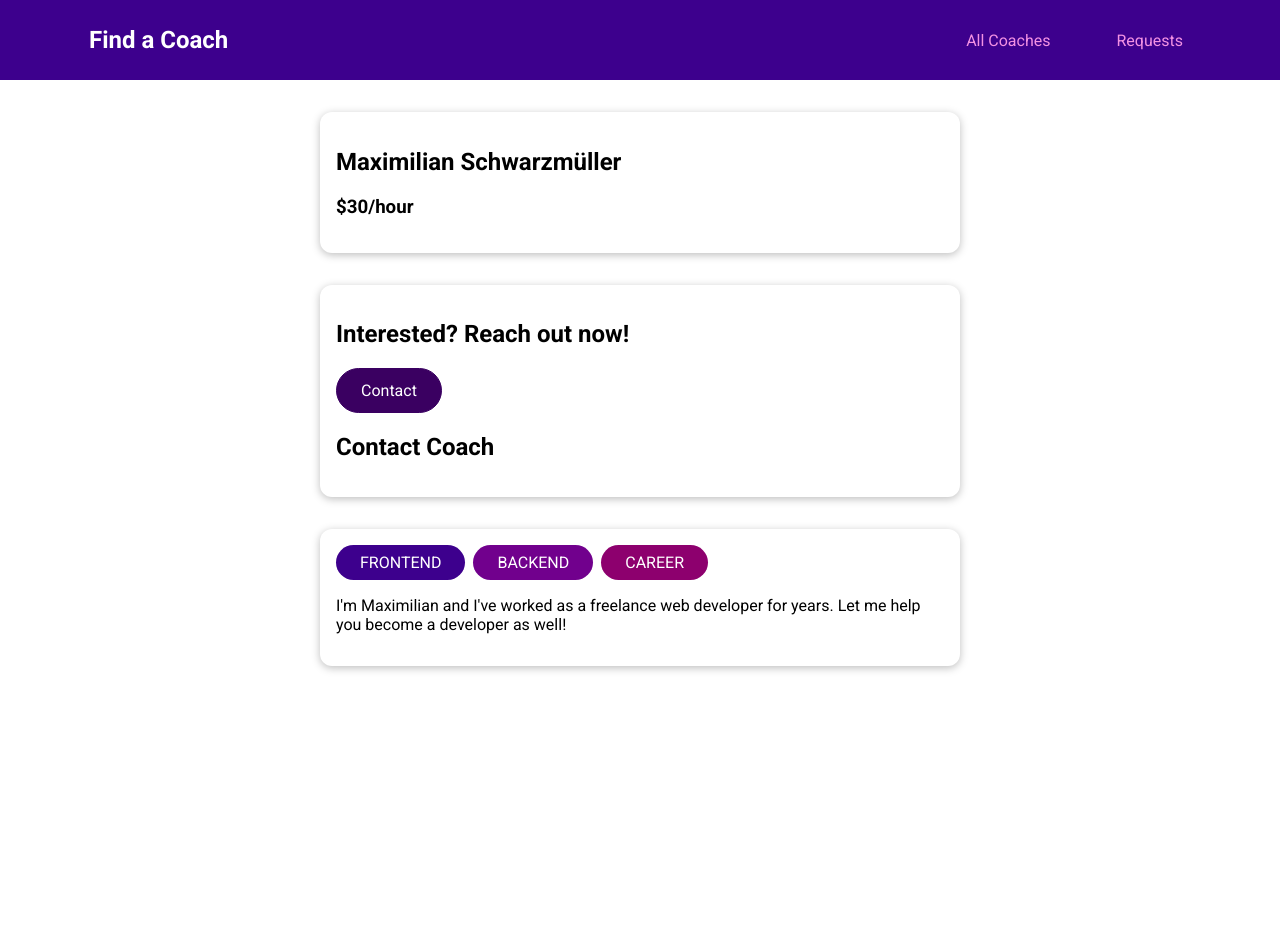
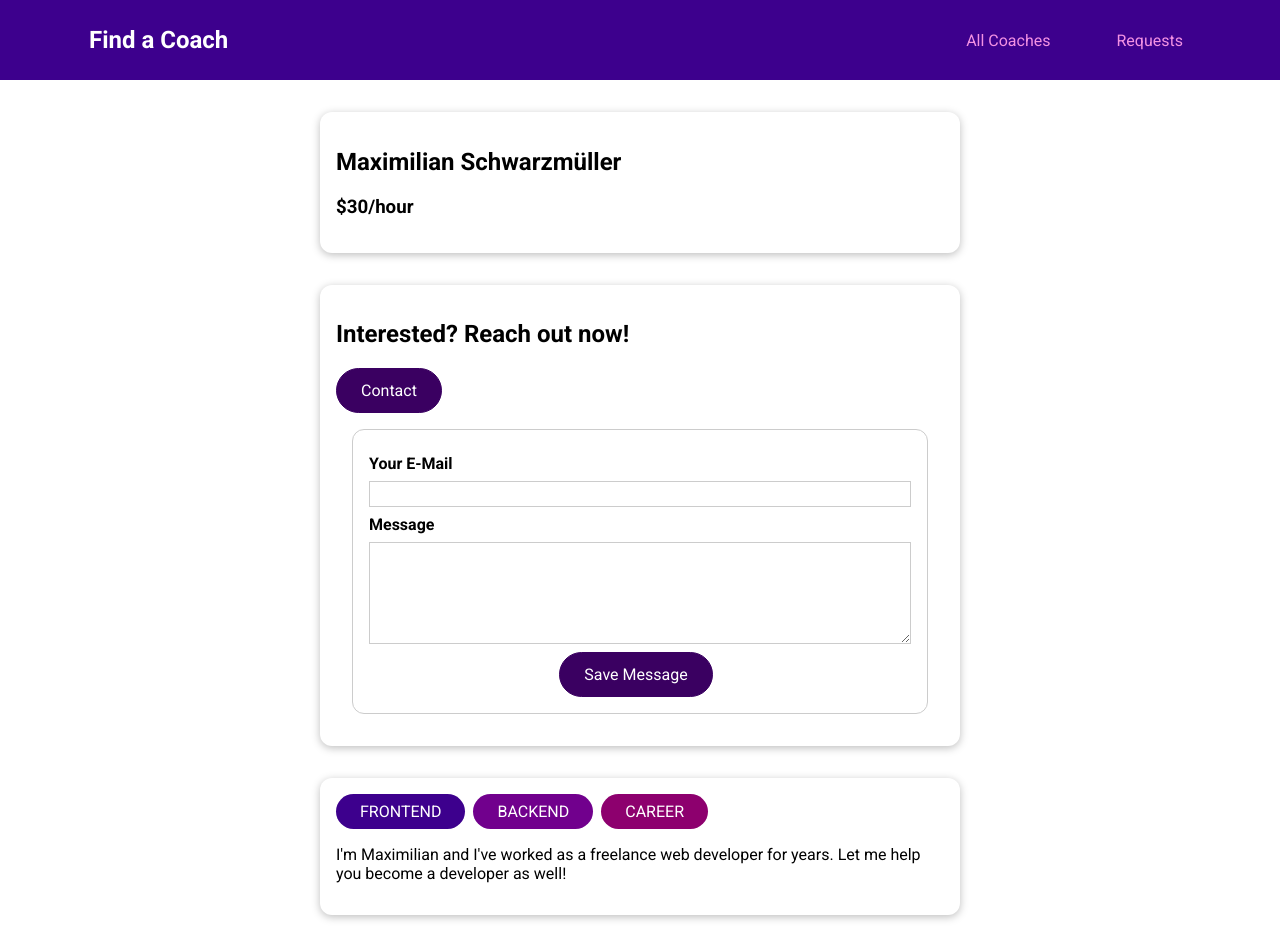
Before and after one commit to mengmeiying/find-a-coach, a Vue app: page /coaches/c1/contact in a window 1280 px wide. Before the commit the page ends 800 px from the top, so only its background shows below. Built offline with nearby package versions, Linux system fonts and the light colour scheme.

Commit message:
added contactcoach component

```diff
--- a/src/pages/requests/ContactCoach.vue
+++ b/src/pages/requests/ContactCoach.vue
@@ -1,3 +1,82 @@
 <template>
-  <h1>Contact Coach</h1>
+  <form @submit.prevent="submitForm">
+    <div class="form-control">
+      <label for="email">Your E-Mail</label>
+      <input type="email" name="email" id="email" v-model.trim="email">
+    </div>
+    <div class="form-control">
+      <label for="message">Message</label>
+      <textarea name="message" id="message"  rows="5" v-model.trim="message"></textarea>
+    </div>
+    <p class="errors" v-if="!formIsValid">Please enter a valid email and non-empty message.</p>
+    <div class="actions">
+      <base-button>Save Message</base-button>
+    </div>
+  </form>
 </template>
+
+<script>
+export default {
+  data() {
+    return {
+      email: '',
+      message: '',
+      formIsValid: true,
+    }
+  },
+  methods: {
+    submitForm() {
+      this.formIsValid = true;
+
+      if (this.email === '' || this.email.includes('@') || this.message === '') {
+        this.formIsValid = false;
+        return;
+      }
+    }
+  }
+}
+</script>
+
+<style scoped>
+  form {
+  margin: 1rem;
+  border: 1px solid #ccc;
+  border-radius: 12px;
+  padding: 1rem;
+}
+
+.form-control {
+  margin: 0.5rem 0;
+}
+
+label {
+  font-weight: bold;
+  margin-bottom: 0.5rem;
+  display: block;
+}
+
+input,
+textarea {
+  display: block;
+  width: 100%;
+  font: inherit;
+  border: 1px solid #ccc;
+  padding: 0.15rem;
+}
+
+input:focus,
+textarea:focus {
+  border-color: #3d008d;
+  background-color: #faf6ff;
+  outline: none;
+}
+
+.errors {
+  font-weight: bold;
+  color: red;
+}
+
+.actions {
+  text-align: center;
+}
+</style>
```
